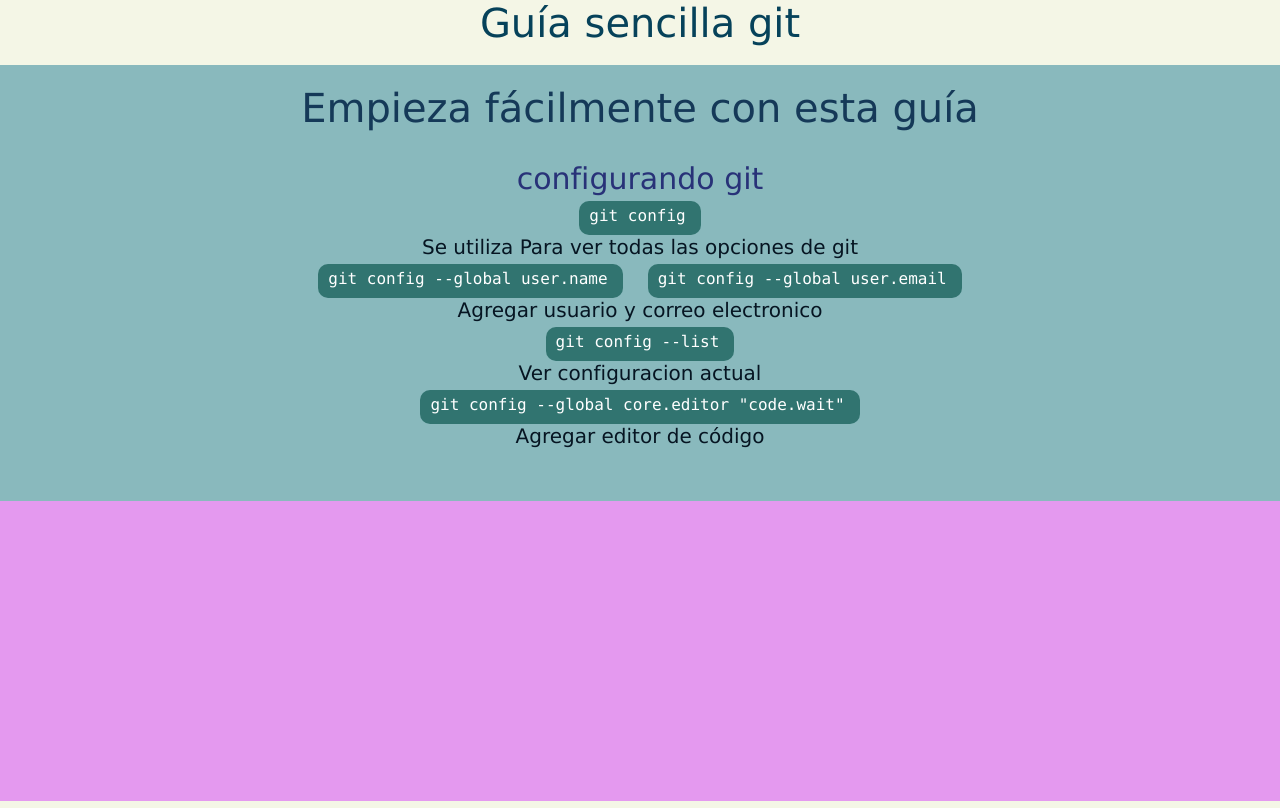
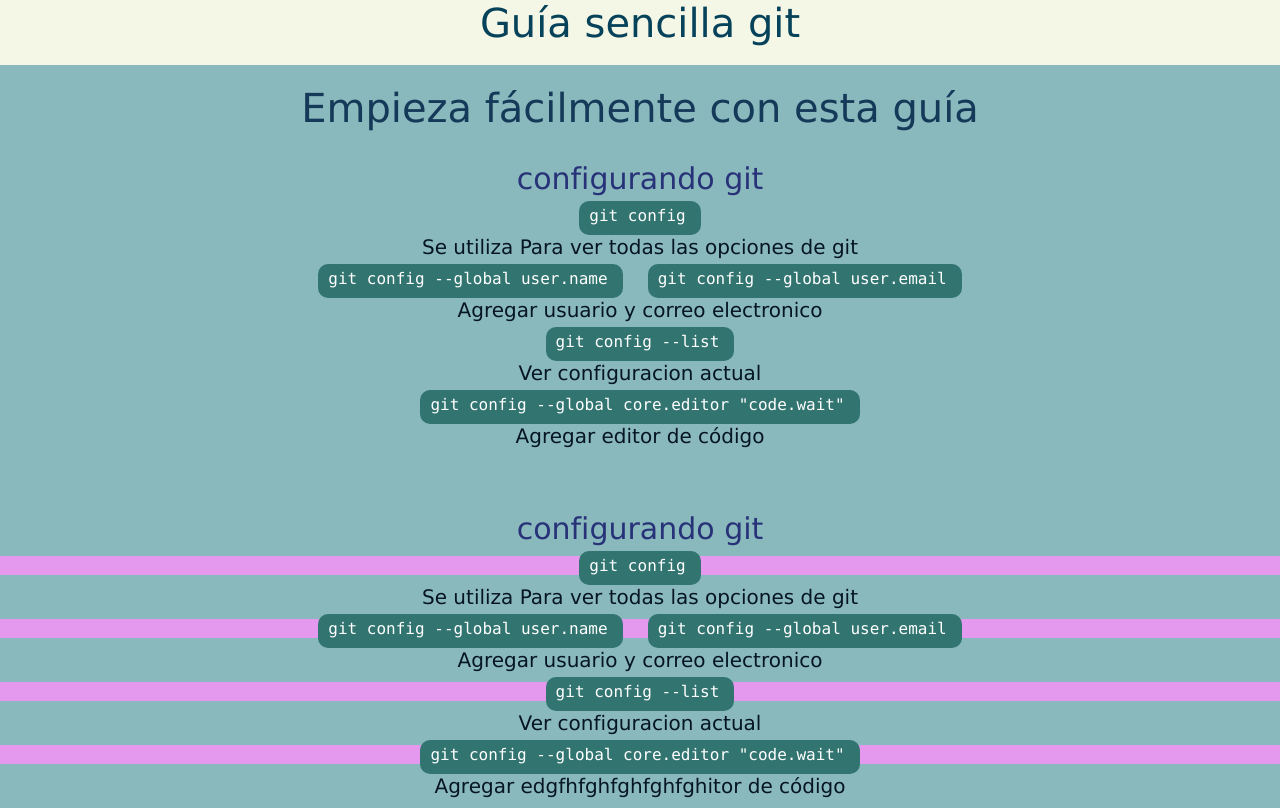
Before and after one commit to StefaniaMartinezT/Guia-Sena-Git, a plain HTML site: page index.html in a window 1280 px wide. Drawn offline with Linux system fonts and the light colour scheme.

Commit message:
Actualización J

```diff
--- a/index.html
+++ b/index.html
@@ -40,6 +40,21 @@
         </div>
 
         <div class="section2">
+            <h2 class ="titulo2">configurando git</h2>
+
+            <code>git config</code>
+
+            <p>Se utiliza Para ver todas las opciones de git</p>
+
+            <code>git config --global user.name</code>
+
+            <code>git config --global user.email</code>
+
+            <p>Agregar usuario y correo electronico</p>
+            <code>git config --list</code>
+            <p>Ver configuracion actual</p>
+            <code>git config --global core.editor "code.wait"</code>
+            <p>Agregar edgfhfghfghfghfghitor de código</p>
 
 
 
```
